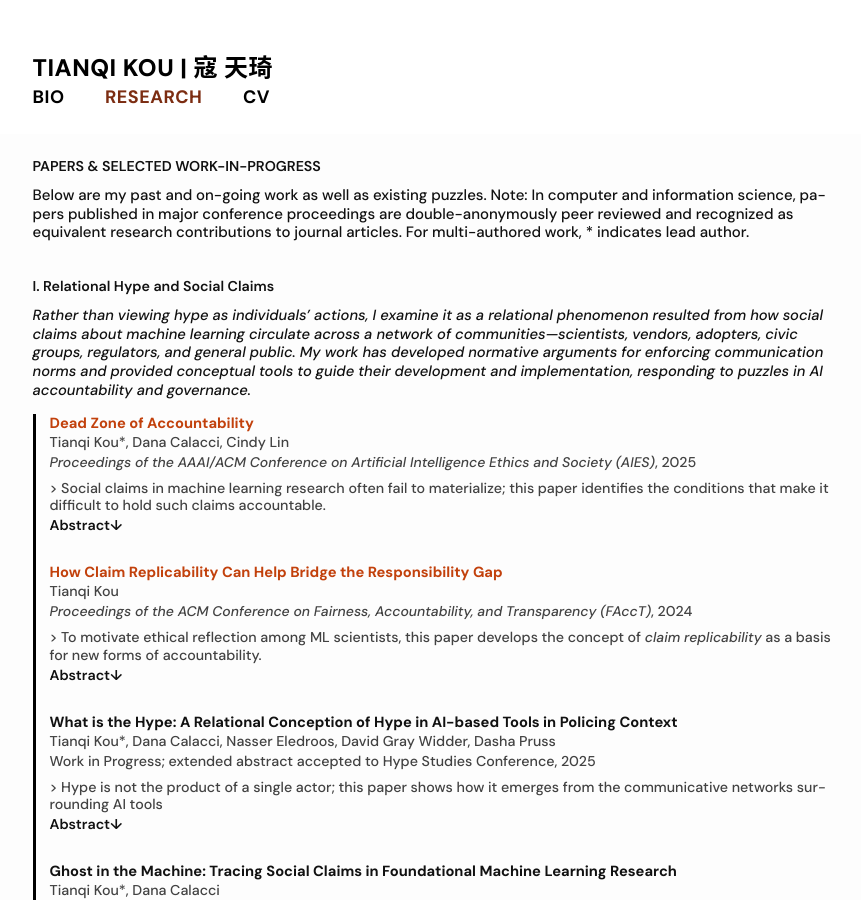
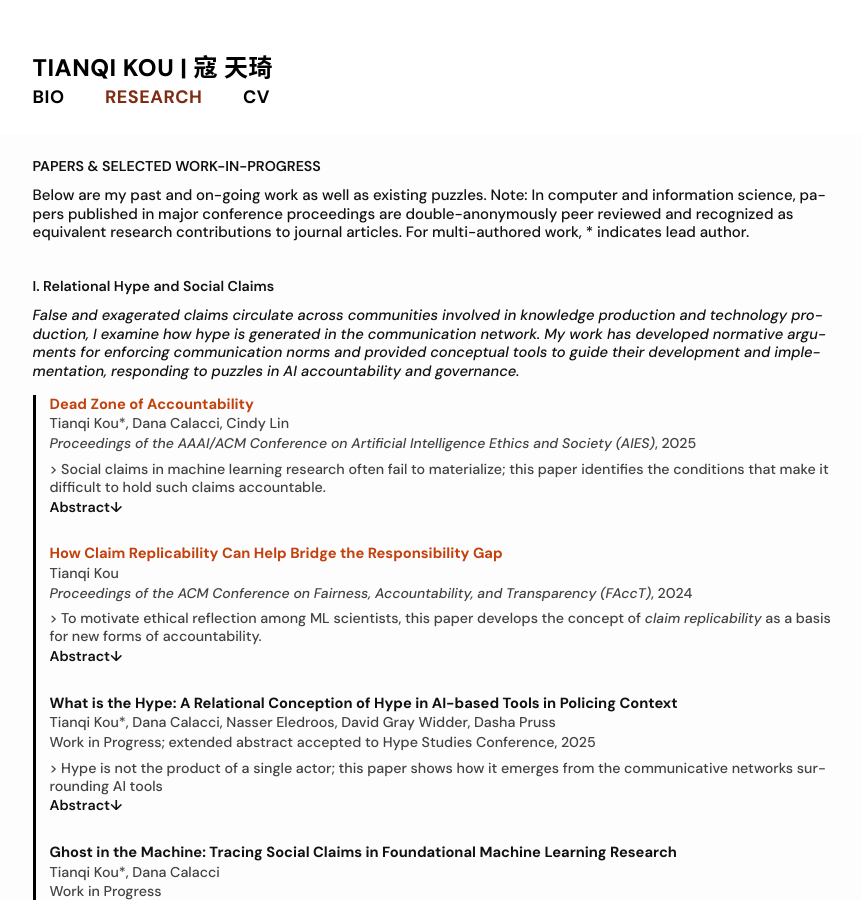
Before and after one commit to koutianqi/koutianqi.github.io, a Jekyll site: the page built from pages/research.markdown, in a window 1280 px wide and 900 px high. Shown: the whole window, without its empty margins (200-1061 px from the left). Built offline with Jekyll 4.4.1, drawn with Linux system fonts in a browser that asks for light colours.

Commit message:
Update research.markdown

```diff
--- a/pages/research.markdown
+++ b/pages/research.markdown
@@ -10,7 +10,7 @@ description: "Tianqi studies AI hype and communication norms."
   For multi-authored work, * indicates lead author.</p>
 
 ### I. Relational Hype and Social Claims
-_Rather than viewing hype as individuals' actions, I examine it as a relational phenomenon resulted from how social claims about machine learning circulate across a network of communities—scientists, vendors, adopters, civic groups, regulators, and general public. My work has developed normative arguments for enforcing communication norms and provided conceptual tools to guide their development and implementation, responding to puzzles in AI accountability and governance._
+_False and exagerated claims circulate across communities involved in knowledge production and technology production, I examine how hype is generated in the communication network. My work has developed normative arguments for enforcing communication norms and provided conceptual tools to guide their development and implementation, responding to puzzles in AI accountability and governance._
 
 <div class="pubs">
 {% include paper.html
```
